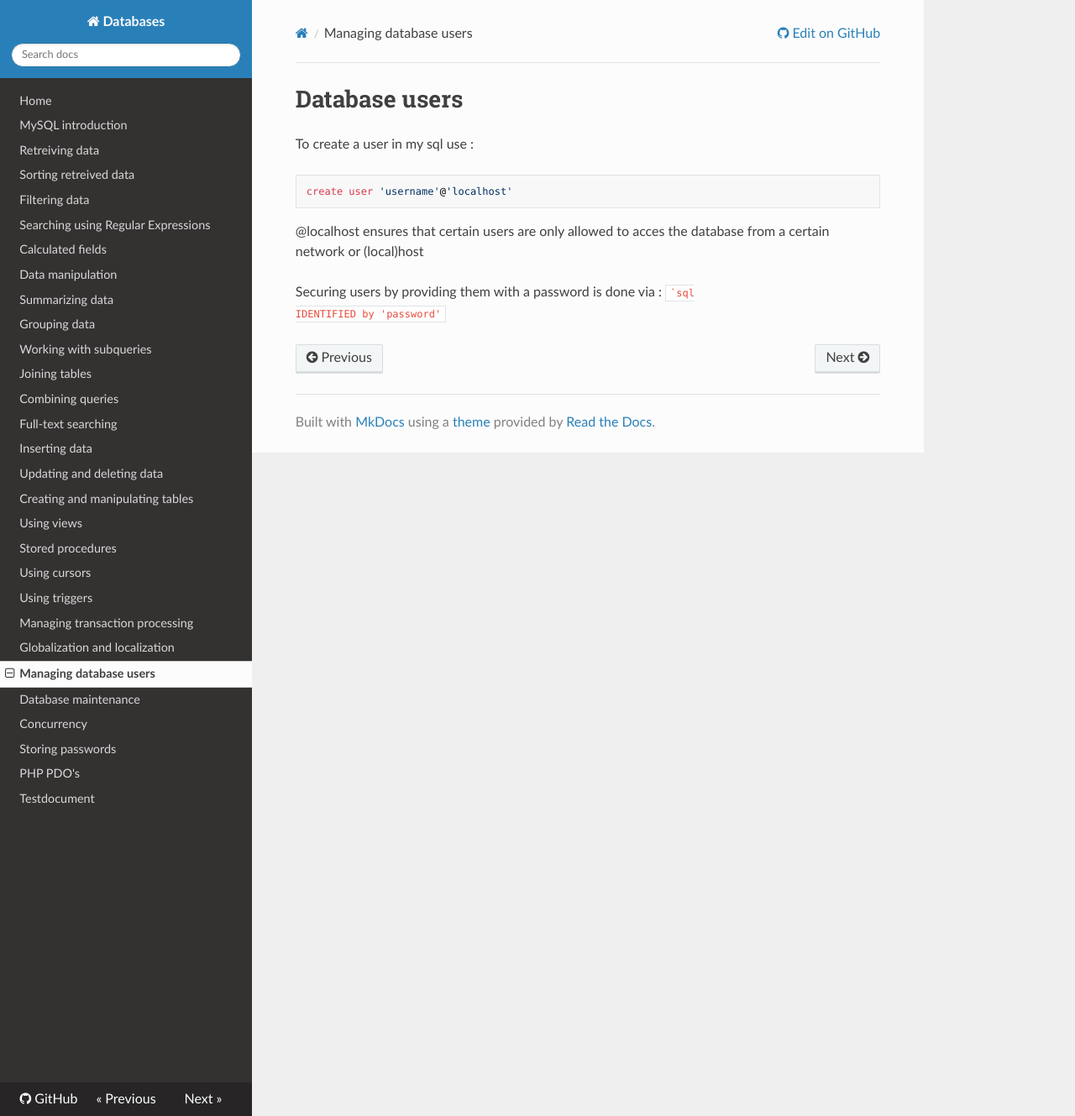
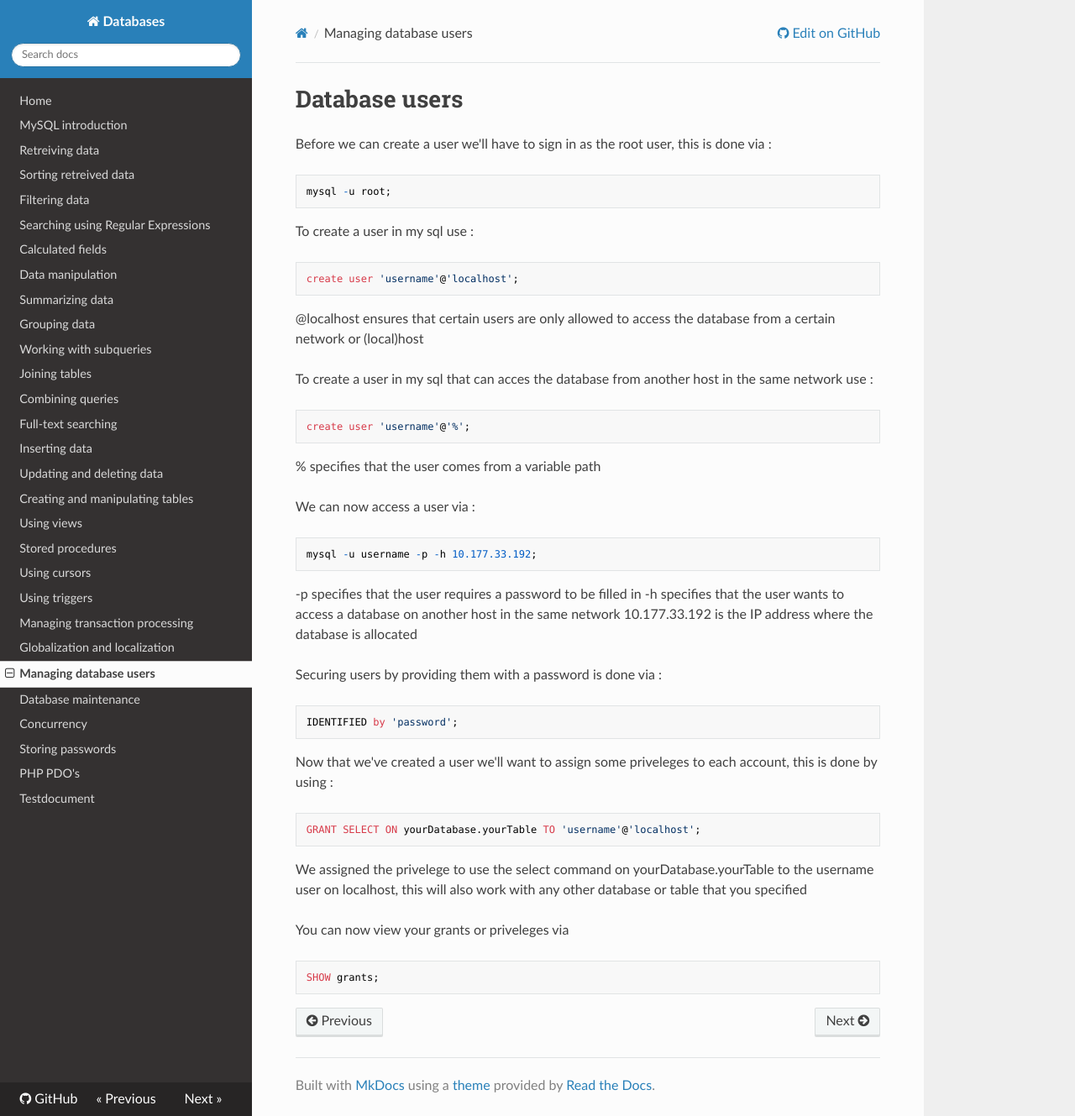
Before and after one commit to sillevl/course-databases, an MkDocs documentation site: the page built from docs/database-users.md, in a window 1280 px wide and 1329 px high. Shown: the whole window at 84% size. Built offline with MkDocs 1.6.1, drawn with Linux system fonts in a browser that asks for light colours; nearby versions of some CDN libraries; old or Windows-style settings are respelled for this version of MkDocs.

Commit message:
Update database-users.md

````diff
--- a/docs/database-users.md
+++ b/docs/database-users.md
@@ -1,12 +1,42 @@
 # Database users
+
+Before we can create a user we'll have to sign in as the root user, this is done via :
+```sql
+mysql -u root;
+```
 
 To create a user in my sql use :
 ```sql
-create user 'username'@'localhost'
+create user 'username'@'localhost';
 ```
-@localhost ensures that certain users are only allowed to acces the database from a certain network or (local)host
+@localhost ensures that certain users are only allowed to access the database from a certain network or (local)host
+
+To create a user in my sql that can acces the database from another host in the same network use :
+```sql
+create user 'username'@'%';
+```
+% specifies that the user comes from a variable path
+
+We can now access a user via :
+```sql
+mysql -u username -p -h 10.177.33.192;
+```
+-p specifies that the user requires a password to be filled in
+-h specifies that the user wants to access a database on another host in the same network
+10.177.33.192 is the IP address where the database is allocated
 
 Securing users by providing them with a password is done via :
 ```sql
-IDENTIFIED by 'password'
-``
+IDENTIFIED by 'password';
+```
+Now that we've created a user we'll want to assign some priveleges to each account, this is done by using :
+```sql
+GRANT SELECT ON yourDatabase.yourTable TO 'username'@'localhost';
+```
+We assigned the privelege to use the select command on yourDatabase.yourTable to the username user on localhost,
+this will also work with any other database or table that you specified
+
+You can now view your grants or priveleges via
+```sql
+SHOW grants;
+```
````
